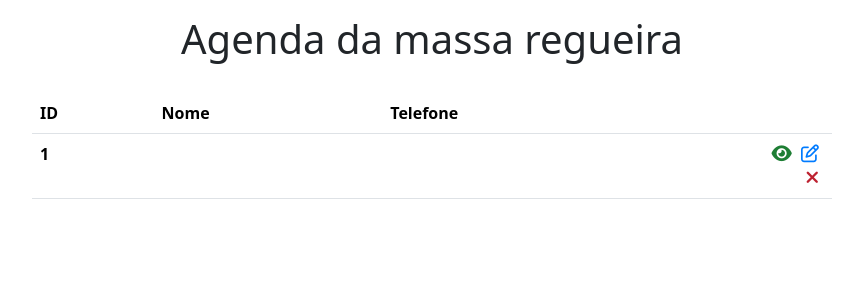
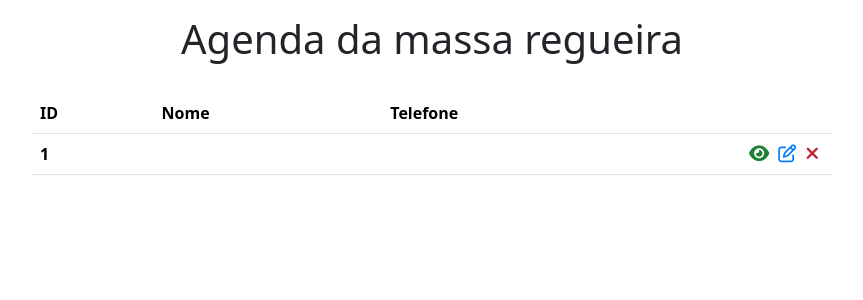
Before and after one commit to Marechaal1/agenda-teste, a PHP site: page / in a window 1280 px wide. Shown: the part 57-357 px from the top of the page, without its empty margins (208-1071 px from the left). Run offline with PHP 8.4, Linux system fonts and the light colour scheme; tables that the repository leaves empty or names only in its code hold one stand-in row (values such as "Sample post"); data that the repository does not hold is empty.

Commit message:
UPDATE: DELETE_0.5

```diff
--- a/css/style.css
+++ b/css/style.css
@@ -34,6 +34,10 @@
 
 .edit-icon {
     color: #007BFF;
+}
+
+.delete-form{
+    display: inline-block;
 }
 
 .delete-btn {
--- a/index.php
+++ b/index.php
@@ -24,7 +24,7 @@
                             <td class="actions">
                                 <a href="<?=$BASE_URL?>show.php?id=<?=$contact["id"] ?>"><i class="fas fa-eye check-icon"></i></a>
                                 <a href="<?=$BASE_URL?>edit.php?id=<?=$contact["id"] ?>"><i class="far fa-edit edit-icon"></i></a>
-                                <form action="<?=$BASE_URL?>config/process.php" method="POST">
+                                <form class="delete-form" action="<?=$BASE_URL?>config/process.php" method="POST">
                                     <input type="hidden" name="type" value="delete">
                                     <input type="hidden" name="id" value="<?=$contact["id"]?>">
                                     <button type="submit" class="delete-btn"><i class="fas fa-times delete-icon"></i></button>
```
